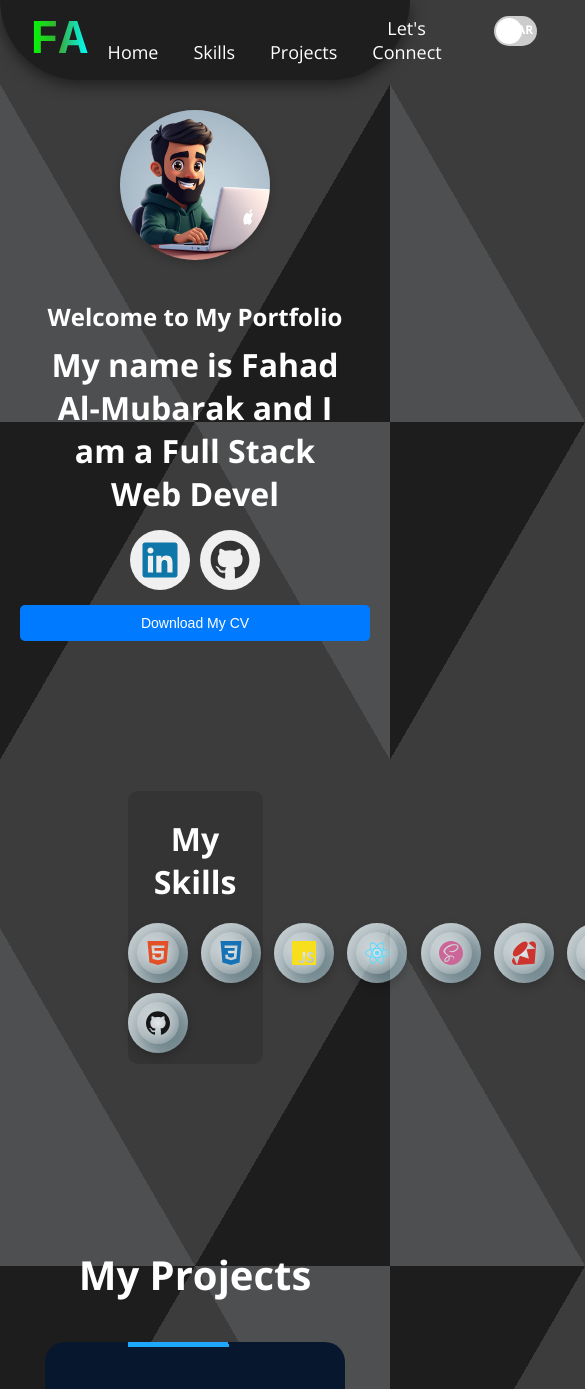
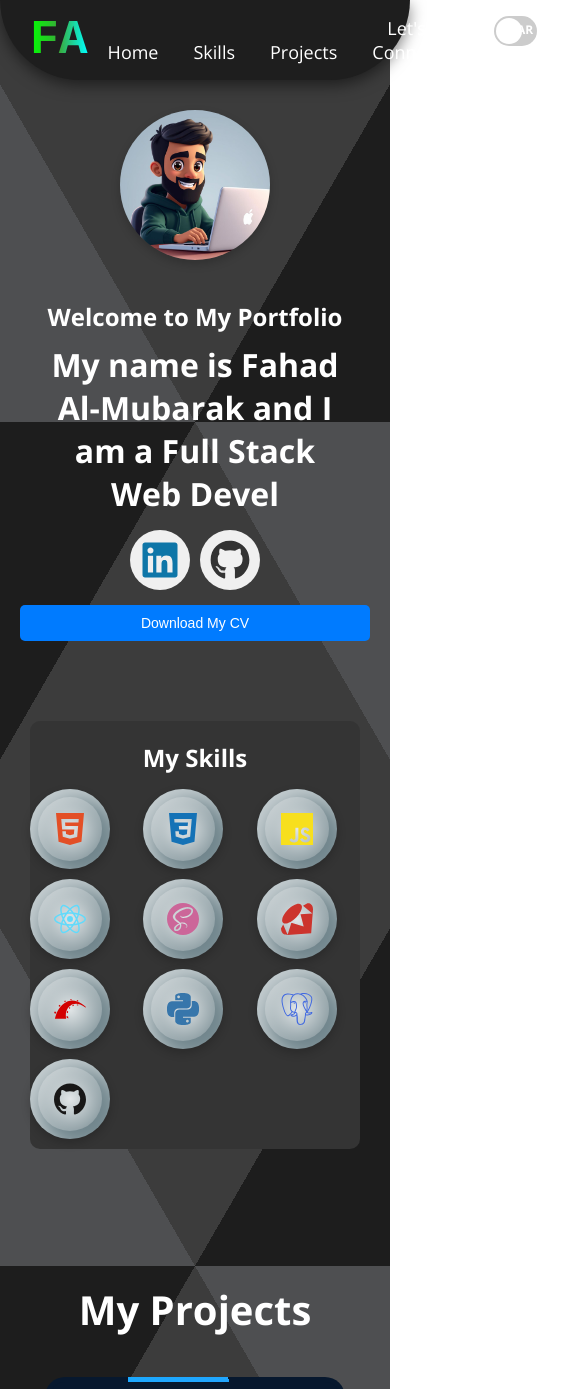
Before and after one commit to FahadAlMubarak/my-portfolio, a React (Vite) app: page / in a window 390 px wide. Shown: the top 1389 px of the page, 585 px wide, since content can reach past the window. Built offline with nearby package versions, Linux system fonts and the light colour scheme.

Commit message:
added mobile responsive for skill section

```diff
--- a/src/assets/Components/Skills.css
+++ b/src/assets/Components/Skills.css
@@ -1,5 +1,3 @@
-/* src/components/Skills.css */
-
 .skills-section {
   height: 30vh;
   text-align: center;
@@ -27,7 +25,7 @@
   display: grid;
   grid-template-columns: repeat(auto-fill, minmax(100px, 1fr));
   gap: 20px;
-  width: 650px; /* Adjust as needed */
+  width: 650px;
   margin: 0 auto;
 }
 
@@ -35,7 +33,7 @@
   position: relative;
   width: 100px;
   height: 100px;
-  background: rgba(173, 216, 230, 0.5); /* Light blue, translucent */
+  background: rgba(173, 216, 230, 0.5);
   border-radius: 50%;
   box-shadow: inset 10px 10px 20px rgba(255, 255, 255, 0.6), 0 4px 10px rgba(0, 0, 0, 0.2);
   display: flex;
@@ -70,20 +68,40 @@
   box-shadow: inset 10px 10px 30px rgba(255, 255, 255, 0.8), 0 6px 15px rgba(0, 0, 0, 0.3);
 }
 
-/* Mobile Responsiveness */
-@media (max-width: 600px) {
+@media only screen and (max-width: 430px) {
+  .skills-section {
+    padding: 40px 20px;
+    height: auto;
+    margin: 10px;
+  }
+
+  .skills-section h2 {
+    font-size: 1.5rem;
+    margin-bottom: 15px;
+  }
+  .skills-box {
+    width: 100%;
+    padding-bottom: 10px;
+  }
   .skills-container {
-    grid-template-columns: repeat(auto-fill, minmax(60px, 1fr));
+    width: 100%;
+    grid-template-columns: repeat(auto-fill, minmax(80px, 1fr));
     gap: 10px;
   }
-
   .bubble {
-    width: 60px;
-    height: 60px;
+    width: 80px;
+    height: 80px;
   }
 
   .bubble img {
     width: 40%;
     height: 40%;
   }
+
+  .bubble:before {
+    top: 10%;
+    left: 10%;
+    width: 80%;
+    height: 80%;
+  }
 }
```
